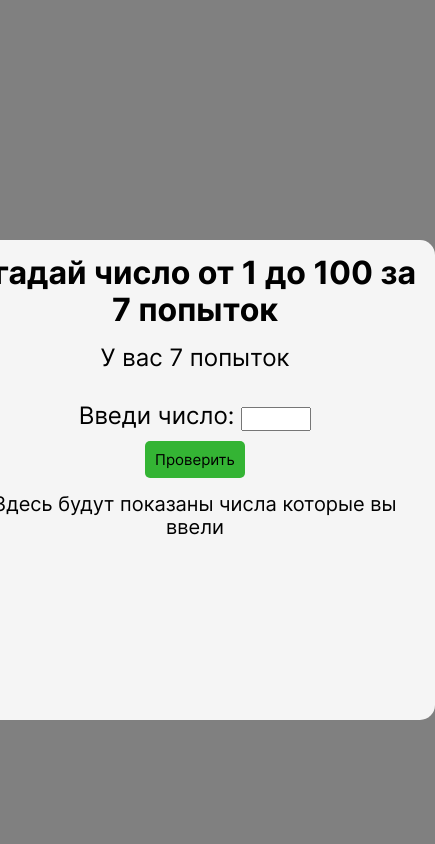
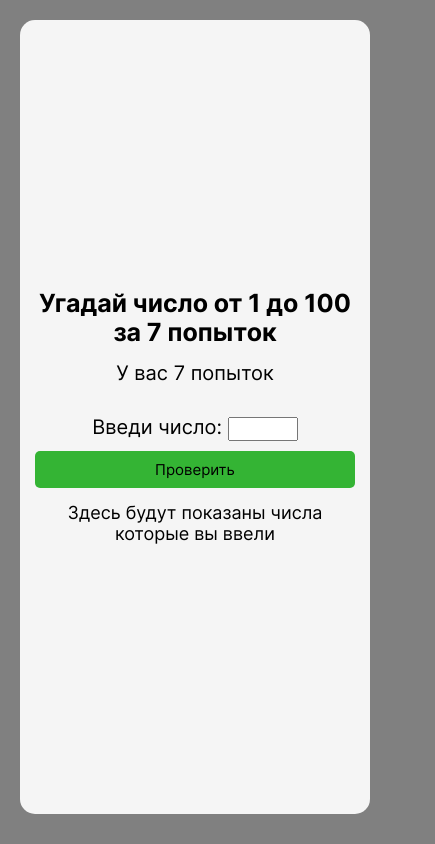
Before and after one commit to the69nemo/guessTheNumber, a plain HTML site: page index.html in a window 390 px wide. Shown: the whole page, 435 px wide, since content can reach past the window. Drawn offline with Linux system fonts and the light colour scheme.

Commit message:
media_screen

```diff
--- a/index.css
+++ b/index.css
@@ -99,3 +99,36 @@ body {
   font-weight: normal;
   font-family: 'Inter';
 }
+
+@media screen and (max-width: 500px) {
+  .game-block {
+    display: flex;
+    align-items: center;
+    justify-content: center;
+    position: absolute;
+    top: 20px;
+    left: 20px;
+    width: calc(100vw - 40px);
+    height: calc(100vh - 50px);
+  }
+
+  .title {
+    font-size: 25px;
+  }
+
+  .countdown-text,
+  .label,
+  .tip {
+    font-size: 20px;
+  }
+
+  .button {
+    width: 100%;
+  }
+
+  .comment {
+    font-size: 18px;
+  }
+
+
+}
```
